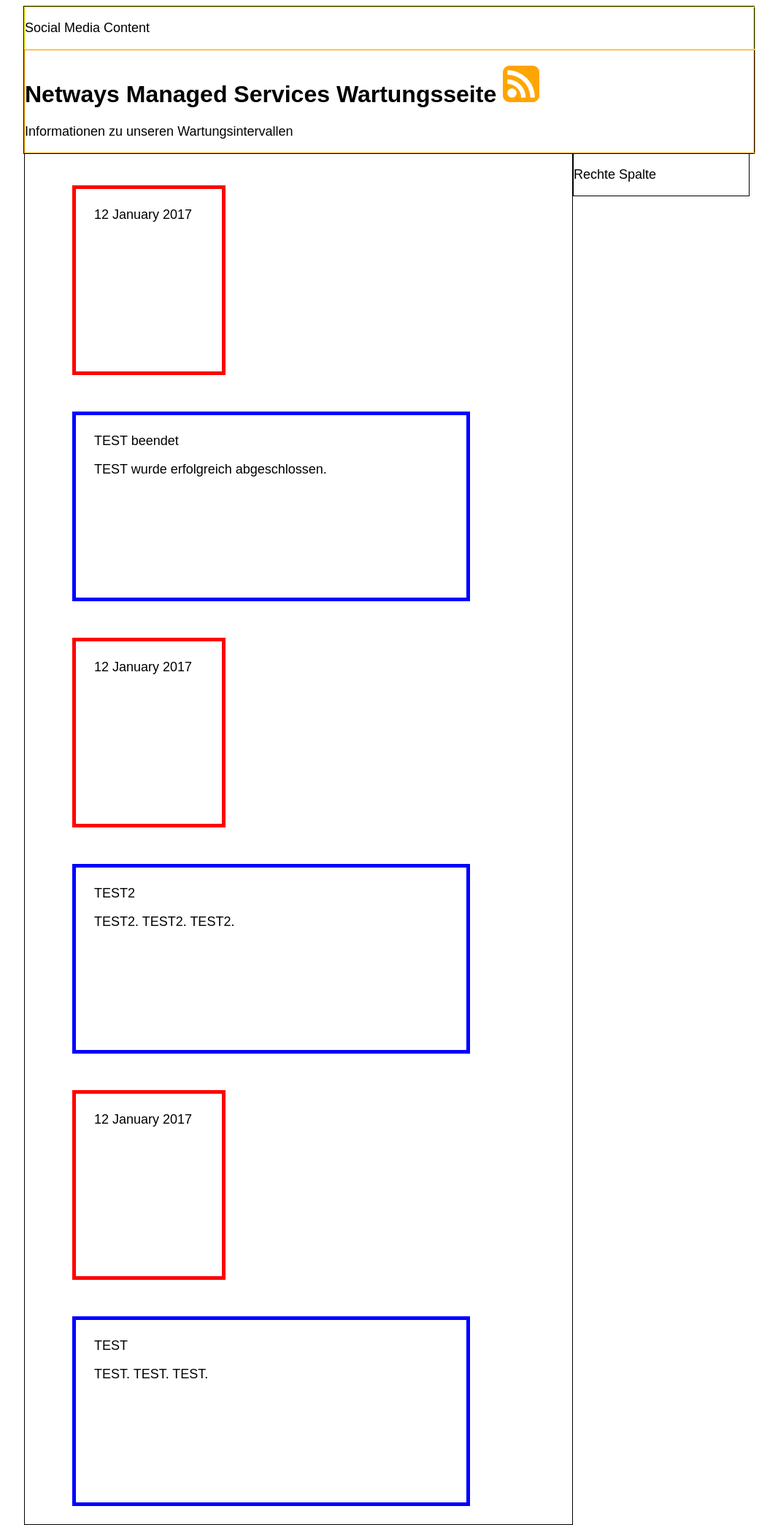
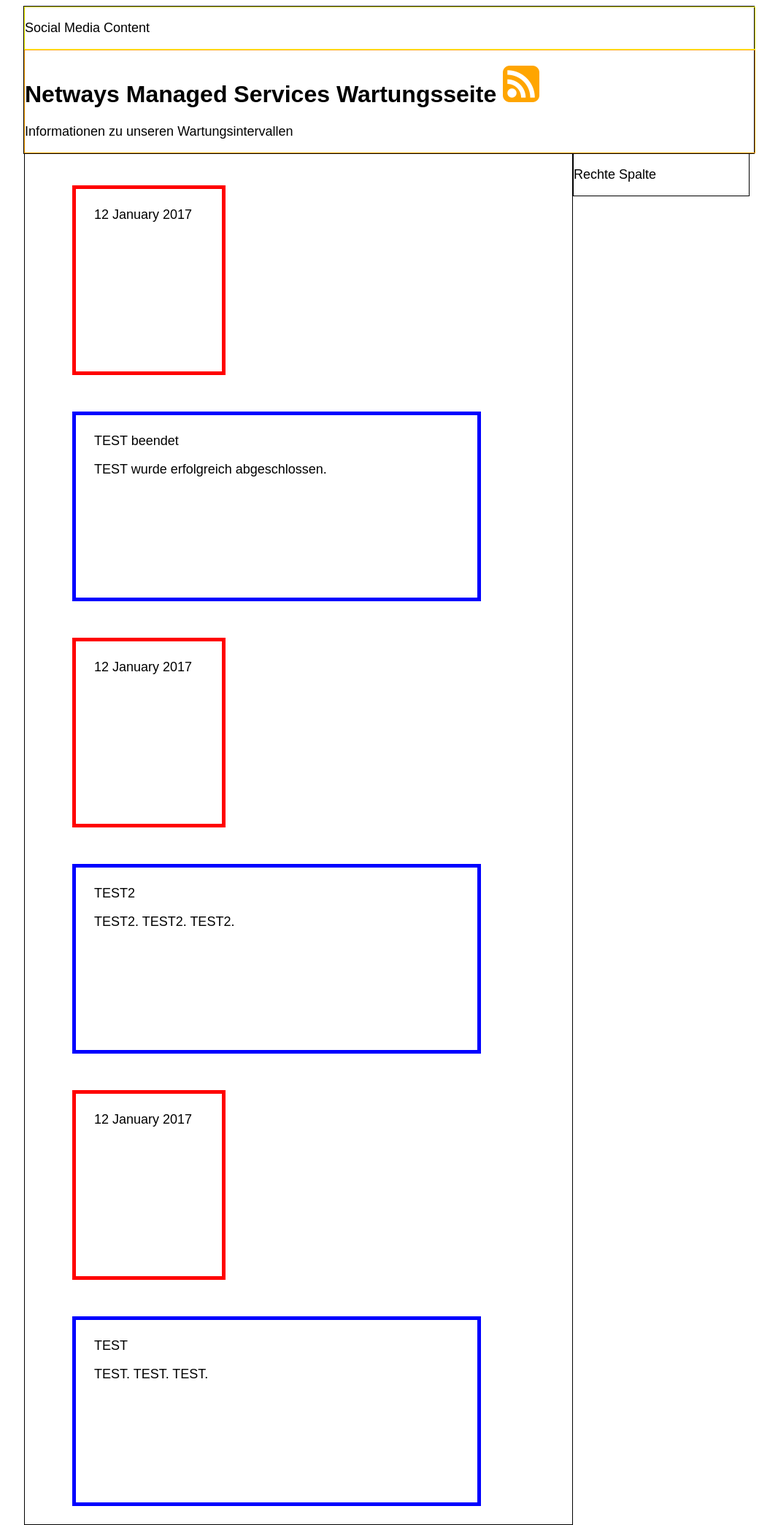
Before and after one commit to Storagegirl/storagegirl.github.io, a Jekyll site: the page built from index.html, in a window 1280 px wide. Shown: the whole page at 73% size, without its empty margins (107-1173 px from the left). Built offline with Jekyll 4.4.1, drawn with Linux system fonts in a browser that asks for light colours.

Commit message:
Update main.css

```diff
--- a/css/main.css
+++ b/css/main.css
@@ -53,7 +53,7 @@
     float: left;
     margin: 25px;
     padding: 25px;
-    width: 485px;
+    width: 500px;
     height: 200px;
     border: 5px solid blue;
 }
```
